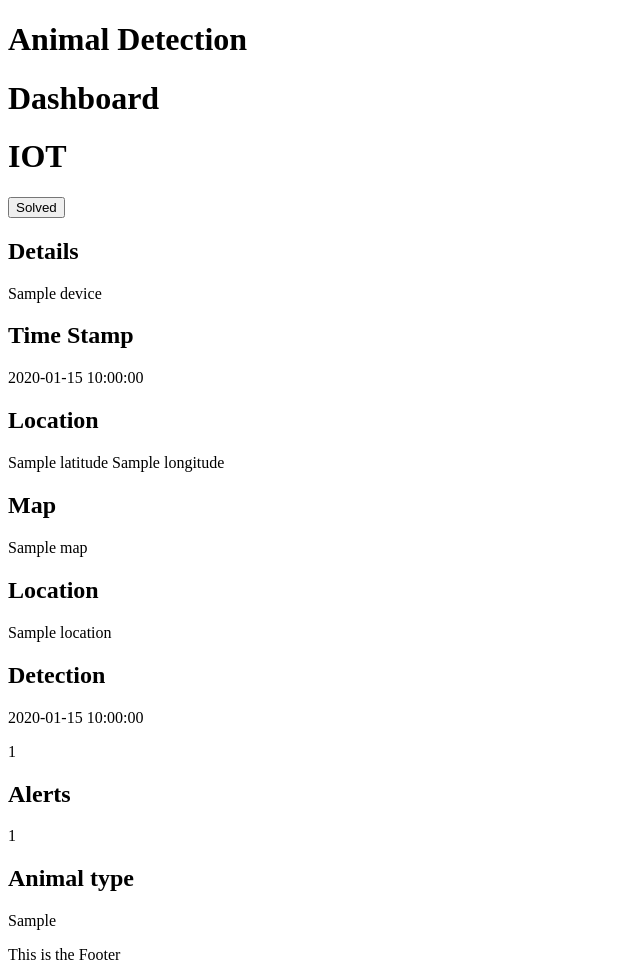
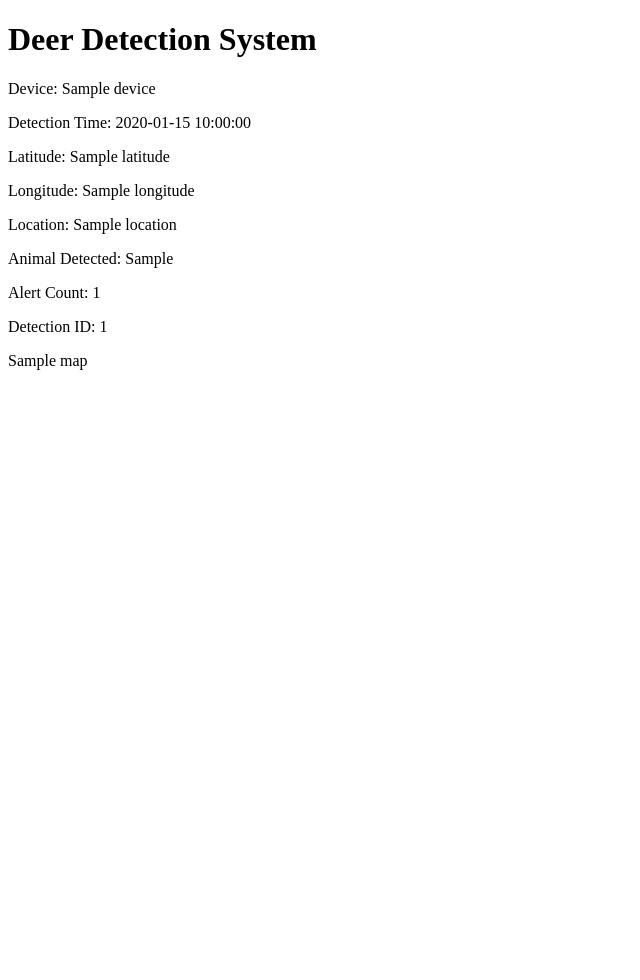
Before and after one commit to kxs1119/Detection-System, a Flask app: template templates/index.html in a window 1280 px wide. Shown: the whole page, without its empty margins (0-640 px from the left). After the commit the page ends 370 px from the top, so only its background shows below. Run offline with Flask 3, Linux system fonts and the light colour scheme; the template is opened without the code that fills it: most values are stand-ins (such as "Sample title", 1, 10 or a date in 2020).

Commit message:
changed index to match JSOn

```diff
--- a/templates/index.html
+++ b/templates/index.html
@@ -6,54 +6,17 @@
     <title>Deer Detection</title>
 </head>
 <body>
-
-
-
-    <!-- "deer_detected": True,
-        "location": {
-            "latitude": 38.8951,
-            "longitude": -77.0364
-        },
-        "timestamp": datetime.now().strftime("%Y-%m-%d %H:%M:%S") -->
-
-    <header><h1>Animal Detection</h1>
-    </header>
-    <h1>Dashboard</h1>
-    <h1>IOT</h1>
-    <button>Solved</button>
-
-
-    <h2>Details</h2>
-
-    <p>{{ device }}</p>
-
-    <h2>Time Stamp</h2>
-
-    <p><div>{{ time_stamp }}</div></p>
-
-    <h2>Location</h2>
-    <p><div>{{ latitude }} {{ longitude }}</div>  </p>
-
-    <h2>Map</h2>
-
-    <p><div>{{ map }}</div></p>
-
-    <h2>Location</h2>
-
-    <p><div>{{ location }}</p><div>
-
-    <h2>Detection</h2>
-    <p><div>{{ detection_time }}</div></p>
-    <p><div>{{ detection_id }}</div></p>
-
-    <h2>Alerts</h2>
-    <p><div>{{ alert_count }}</div></p>
-
-    <h2>Animal type</h2>
-    <p><div>{{ animal_type  }}</div></p>
-    <footer>
-
-        <p>This is the Footer</p>
-    </footer>
+    <h1>Deer Detection System</h1>
+    <p>Device: {{ device }}</p>
+    <p>Detection Time: {{ detection_time }}</p>
+    <p>Latitude: {{ latitude }}</p>
+    <p>Longitude: {{ longitude }}</p>
+    <p>Location: {{ location }}</p>
+    <p>Animal Detected: {{ animal_type }}</p>
+    <p>Alert Count: {{ alert_count }}</p>
+    <p>Detection ID: {{ detection_id }}</p>
+    <div id="map">
+        {{ map }}
+    </div>
 </body>
 </html>
```
